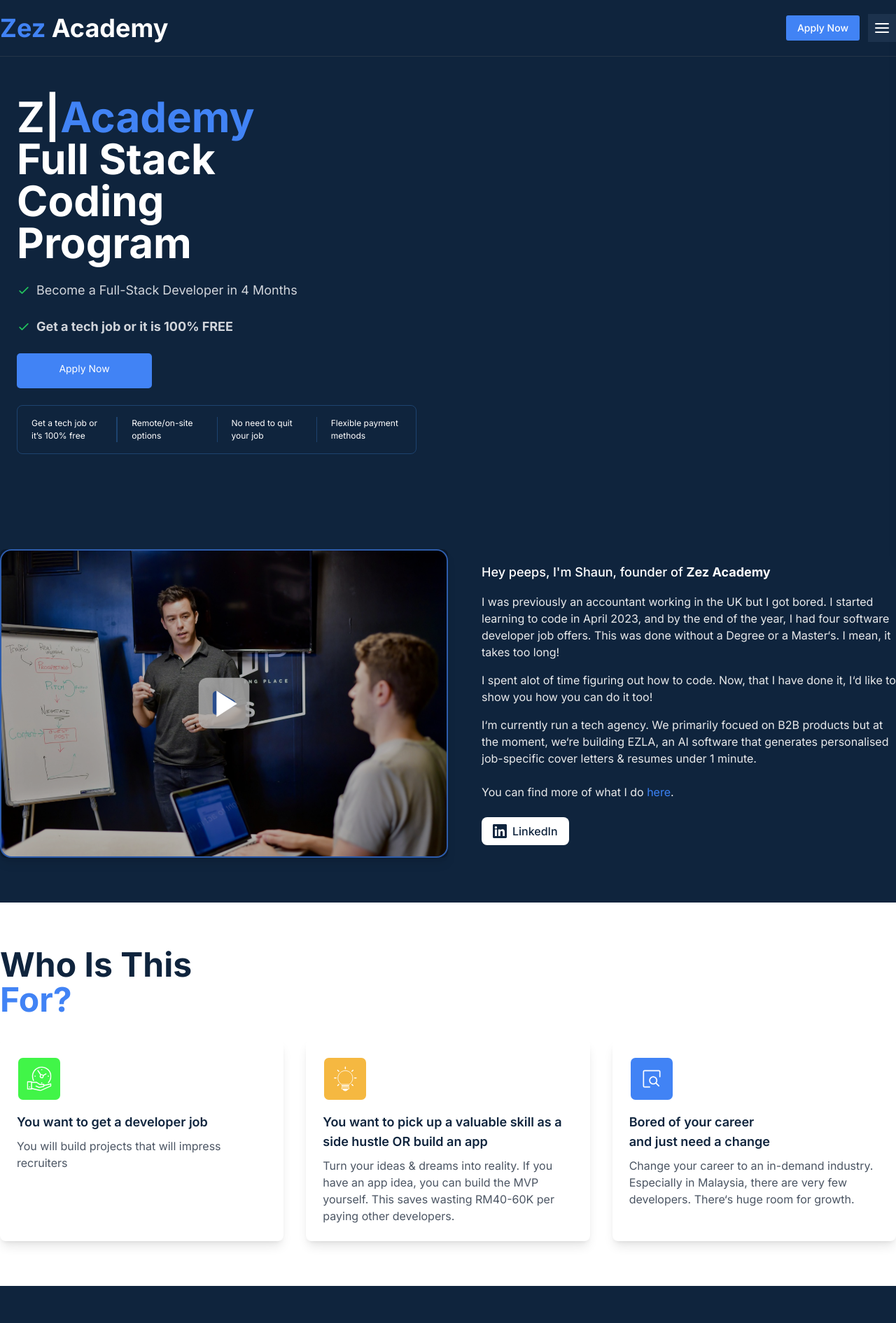
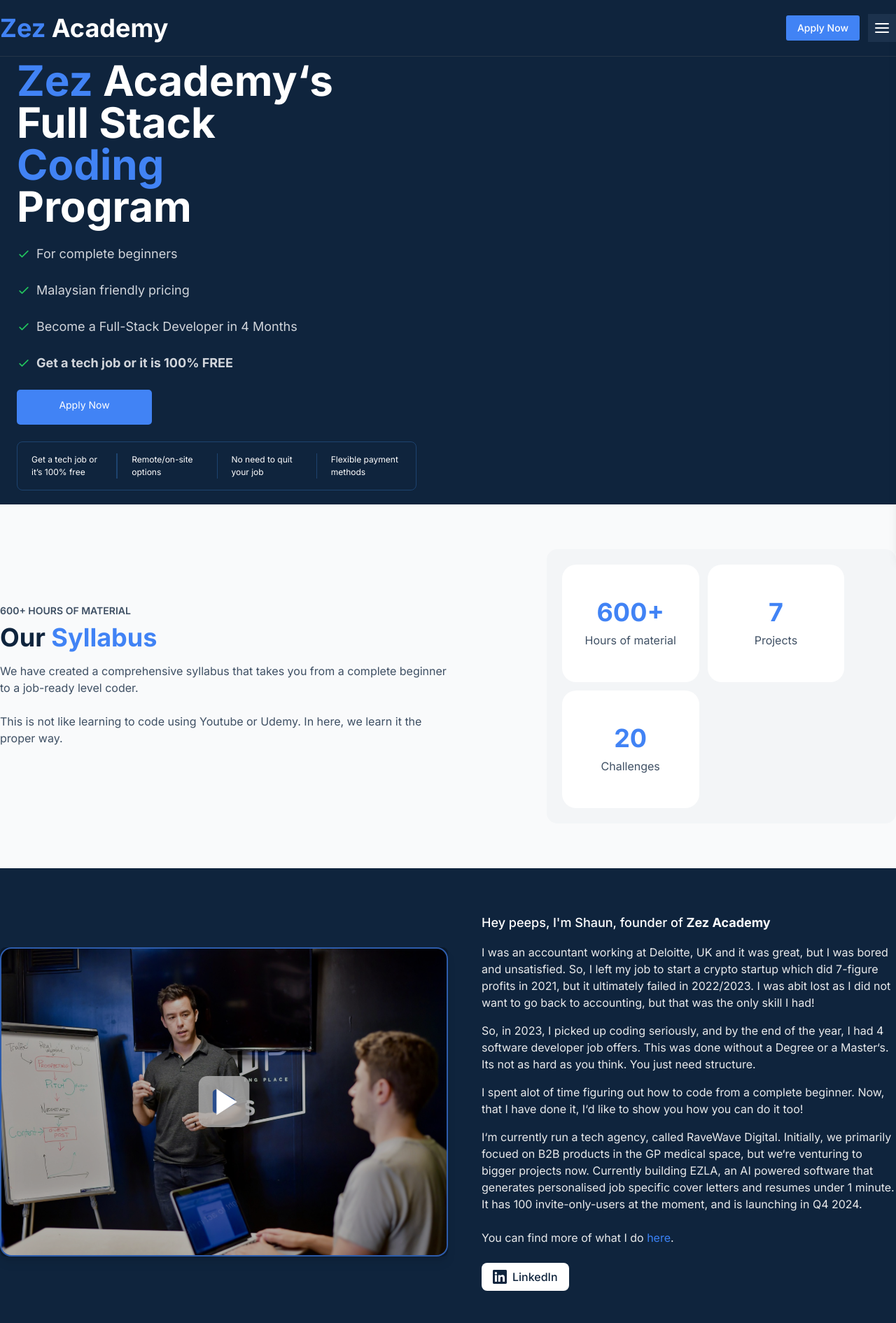
Before and after one commit to ssm53/zezacademy2025, a Next.js app: page / in a window 1280 px wide. Shown: the top 1891 px of the page at 70% size. Built offline with nearby package versions, Linux system fonts and the light colour scheme.

Commit message:
before adding backend

```diff
--- a/src/app/components/sections/boot-camp.jsx
+++ b/src/app/components/sections/boot-camp.jsx
@@ -47,7 +47,23 @@
           you. With <br /> personalized support and a community of learners,
           you’ll reach your <br /> goals faster than you think.
         </p> */}
+        <ul className="mt-4 space-y-2 text-gray-600 list-disc pl-4">
+          <li className="text-base sm:text-lg leading-relaxed">
+            You are serious about learning to code and want to join a program
+            that guarantees results
+          </li>
+          <li className="text-base sm:text-lg leading-relaxed">
+            You are 40 years and below.
+          </li>
+          <li className="text-base sm:text-lg leading-relaxed">
+            You have never coded before or you are a beginner
+          </li>
+        </ul>
       </div>
+      <h2 className="leading-[30px] sm:leading-[50px] text-[20px] sm:text-[48px] font-bold text-primary">
+        What Will You <br className="hidden sm:block" />
+        <span className="text-secondary">Achieve?</span>
+      </h2>
 
       {/* Animated Cards Section */}
       <motion.div
@@ -73,10 +89,11 @@
             </div>
           </div>
           <h3 className="text-[18px] sm:text-lg font-semibold text-primary mb-2">
-            You want to get a developer job
+            You will get a developer job
           </h3>
           <p className="text-[16px] sm:text-gray-600">
-            You will build projects that will impress recruiters
+            You transform from a complete beginner to a job-ready level
+            developer
           </p>
         </motion.div>
 
@@ -97,13 +114,14 @@
             </div>
           </div>
           <h3 className="text-[18px] sm:text-lg font-semibold text-primary mb-2">
-            You want to pick up a valuable skill as a side hustle OR build an
-            app
+            You will be able to build apps yourself and pick up freelancing as a
+            side-hustle
           </h3>
           <p className="text-[16px] sm:text-gray-600">
-            Turn your ideas & dreams into reality. If you have an app idea, you
-            can build the MVP yourself. This saves wasting RM40-60K per paying
-            other developers.
+            Turn your ideas into reality. Remember that app idea you had? Well,
+            you&lsquo;ll have the skills to build it from scratch. This saves
+            you RM40,000 - RM60,000 as you dont need to pay a developer to do
+            it!
           </p>
         </motion.div>
 
@@ -124,11 +142,13 @@
             </div>
           </div>
           <h3 className="text-[18px] sm:text-lg font-semibold text-primary mb-2">
-            Bored of your career <br /> and just need a change
+            You will make a successful career change <br /> to an in-demand
+            industry
           </h3>
           <p className="text-[16px] sm:text-gray-600">
-            Change your career to an in-demand industry. Especially in Malaysia,
-            there are very few developers. There&lsquo;s huge room for growth.
+            Tech is booming. Unlike the USA, there are very few developers in
+            Malaysia. There&lsquo;s huge room for growth and opportunities. Act
+            now!
           </p>
         </motion.div>
       </motion.div>
--- a/src/app/components/sections/hero-section.jsx
+++ b/src/app/components/sections/hero-section.jsx
@@ -41,16 +41,18 @@
             animate="visible"
             variants={textVariants}
           >
-            {/* <span className="text-secondary">Zez </span> */}
-            <Typical
+            <span className="text-secondary">Zez </span>
+            {/* <Typical
               className="inline-block"
               steps={["Z", 1000, "Ze", 1000, "Zez", 1000]}
               loop={Infinity}
               wrapper="span"
-            />
-            <span className="text-secondary">Academy </span>
+            /> */}
+            <span>Academy&lsquo;s </span>
             <br className="hidden md:block" />
-            Full Stack Coding <br /> Program
+            Full Stack <span className="text-secondary">
+              Coding
+            </span> <br /> Program
           </motion.h1>
 
           {/* <motion.p
@@ -62,6 +64,54 @@
             Become a Full-Stack Developer in 4 Months and get a developer job.
             If not, it is 100% FREE.
           </motion.p> */}
+          <motion.div className="flex items-center mt-6 justify-center md:justify-start">
+            <svg
+              xmlns="http://www.w3.org/2000/svg"
+              className="h-5 w-5 text-green-500 flex-shrink-0"
+              fill="none"
+              viewBox="0 0 24 24"
+              stroke="currentColor"
+            >
+              <path
+                strokeLinecap="round"
+                strokeLinejoin="round"
+                strokeWidth={2}
+                d="M5 13l4 4L19 7"
+              />
+            </svg>
+            <motion.p
+              className="ml-2 text-sm md:text-lg text-gray-300 text-center md:text-left"
+              initial="hidden"
+              animate="visible"
+              variants={textVariants}
+            >
+              For complete beginners
+            </motion.p>
+          </motion.div>
+          <motion.div className="flex items-center mt-6 justify-center md:justify-start">
+            <svg
+              xmlns="http://www.w3.org/2000/svg"
+              className="h-5 w-5 text-green-500 flex-shrink-0"
+              fill="none"
+              viewBox="0 0 24 24"
+              stroke="currentColor"
+            >
+              <path
+                strokeLinecap="round"
+                strokeLinejoin="round"
+                strokeWidth={2}
+                d="M5 13l4 4L19 7"
+              />
+            </svg>
+            <motion.p
+              className="ml-2 text-sm md:text-lg text-gray-300 text-center md:text-left"
+              initial="hidden"
+              animate="visible"
+              variants={textVariants}
+            >
+              Malaysian friendly pricing
+            </motion.p>
+          </motion.div>
           <motion.div className="flex items-center mt-6 justify-center md:justify-start">
             <svg
               xmlns="http://www.w3.org/2000/svg"
--- a/src/app/components/sections/our-cohorts.jsx
+++ b/src/app/components/sections/our-cohorts.jsx
@@ -36,15 +36,15 @@
       <div className="sm:text-center text-start">
         {/* Title */}
         <h2 className="text-3xl md:text-4xl font-bold text-primary">
-          Our Cohorts
+          Our Next Cohort
         </h2>
 
         {/* Description */}
-        <p className="mt-4 text-gray-600 text-lg">
+        {/* <p className="mt-4 text-gray-600 text-lg">
           Hurry! Only limited seats remaining. Secure your spot today and <br />
           start your coding journey with personalized support, real-world <br />
           projects, and a 100% job guarantee.
-        </p>
+        </p> */}
       </div>
 
       {/* Cohort Dates Section */}
@@ -60,15 +60,15 @@
           variants={cardVariants}
         >
           <h3 className="sm:py-4 px-0 text-sm sm:text-xl font-semibold text-[#0D2138] leading-tight">
-            15th Oct, <br /> 2024
+            28th Oct, <br /> 2024
           </h3>
           <p className="text-gray-600 mt-2 text-xs sm:text-base font-medium">
-            5 Spots left
+            ONLY 4 SPOTS LEFT
           </p>
         </motion.div>
 
         {/* Date Card 2 */}
-        <motion.div
+        {/* <motion.div
           className="flex justify-center flex-col bg-white rounded-[19px] p-4 text-center h-[95px] sm:h-[158px] sm:w-[213px] w-[120px] text-sm sm:text-base"
           variants={cardVariants}
         >
@@ -78,10 +78,10 @@
           <p className="text-gray-600 mt-2 text-xs sm:text-base font-medium">
             6 Spots left
           </p>
-        </motion.div>
+        </motion.div> */}
 
         {/* Date Card 3 */}
-        <motion.div
+        {/* <motion.div
           className="flex justify-center flex-col bg-white rounded-[19px] p-4 text-center h-[95px] sm:h-[158px] sm:w-[213px] w-[120px] text-sm sm:text-base"
           variants={cardVariants}
         >
@@ -91,7 +91,7 @@
           <p className="text-gray-600 mt-2 text-xs sm:text-base font-medium">
             6 Spots left
           </p>
-        </motion.div>
+        </motion.div> */}
       </motion.div>
     </section>
   );
--- a/src/app/components/sections/our-founder.jsx
+++ b/src/app/components/sections/our-founder.jsx
@@ -84,20 +84,33 @@
             <span className="font-bold">Zez Academy</span>
           </p>
           <p className="mb-4 text-[#E9EAEB]">
-            I was previously an accountant working in the UK but I got bored. I
-            started learning to code in April 2023, and by the end of the year,
-            I had four software developer job offers. This was done without a
-            Degree or a Master&lsquo;s. I mean, it takes too long!
+            I was an accountant working at Deloitte, UK and it was great, but I
+            was bored and unsatisfied. So, I left my job to start a crypto
+            startup which did 7-figure profits in 2021, but it ultimately failed
+            in 2022/2023. I was abit lost as I did not want to go back to
+            accounting, but that was the only skill I had!
           </p>
           <p className="mb-4 text-[#E9EAEB]">
-            I spent alot of time figuring out how to code. Now, that I have done
-            it, I&lsquo;d like to show you how you can do it too!
+            So, in 2023, I picked up coding seriously, and by the end of the
+            year, I had 4 software developer job offers. This was done without a
+            Degree or a Master&lsquo;s. Its not as hard as you think. You just
+            need structure.
           </p>
+          <p className="mb-4 text-[#E9EAEB]">
+            I spent alot of time figuring out how to code from a complete
+            beginner. Now, that I have done it, I&lsquo;d like to show you how
+            you can do it too!
+          </p>
+          {/* <p className="mb-4 text-[#E9EAEB]">
+            I believe the key aspect of learning code is for you to have an actual person available to give you personalised help when you get confused and stuck.
+          </p> */}
           <p className="mb-6 text-[#E9EAEB]">
-            I&lsquo;m currently run a tech agency. We primarily focued on B2B
-            products but at the moment, we&lsquo;re building EZLA, an AI
-            software that generates personalised job-specific cover letters &
-            resumes under 1 minute.
+            I&lsquo;m currently run a tech agency, called RaveWave Digital.
+            Initially, we primarily focued on B2B products in the GP medical
+            space, but we&lsquo;re venturing to bigger projects now. Currently
+            building EZLA, an AI powered software that generates personalised
+            job specific cover letters and resumes under 1 minute. It has 100
+            invite-only-users at the moment, and is launching in Q4 2024.
           </p>
           <p className="mb-6 text-[#E9EAEB]">
             You can find more of what I do{" "}
--- a/src/app/components/sections/pricing.jsx
+++ b/src/app/components/sections/pricing.jsx
@@ -1,54 +1,145 @@
-import React from "react";
+// import React from "react";
+
+// const Pricing = () => {
+//   return (
+//     <section id="pricing" className="max-w-[1280px] mx-auto px-4 lg:px-0 py-16">
+//       <div className="grid grid-cols-1 lg:grid-cols-2 gap-8">
+//         {/* Left Section */}
+//         <div className="flex flex-col justify-center">
+//           <h2 className="text-[32px] sm:text-[40px] font-bold text-primary leading-tight">
+//             How Much does it cost?
+//           </h2>
+//           <ul className="mt-4 space-y-4 text-gray-700">
+//             <li className="text-base sm:text-lg leading-relaxed">
+//               • RM 1000/month for 7 months
+//             </li>
+//             <li className="text-base sm:text-lg leading-relaxed">
+//               • RM 5000 (one-time payment)
+//             </li>
+//           </ul>
+//         </div>
+
+//         {/* Right Section (Pricing Card) */}
+//         <div className="bg-[#F7F8F9] rounded-[15px] p-8 shadow-md">
+//           <h3 className="text-[22px] font-bold text-primary mb-2">
+//             Friends & Family Discount
+//           </h3>
+//           <p className="text-sm text-gray-600 mb-4">
+//             If you are seeing this, you are probably either my family or friend,
+//             or a friend of a friend.
+//           </p>
+//           <div className="bg-primary shadow-sm rounded-lg p-6 relative">
+//             {/* Discount Badge */}
+//             <div className="absolute top-0 right-0 bg-[#F5BB42] text-darkBlue text-xs font-bold rounded-full px-4 py-1 -mt-4 -mr-4">
+//               100% OFF
+//             </div>
+//             {/* Pricing Box */}
+//             {/* <h4 className="text-4xl font-extrabold text-white">
+//               $500USD /
+//               <span className="text-3xl text-gray-400 line-through ml-2">
+//                 $5,000USD
+//               </span>
+//             </h4> */}
+//             <h4 className="text-4xl font-extrabold text-white">
+//               RM 0
+//               <span className="text-3xl text-gray-400 line-through ml-2">
+//                 RM 5000
+//               </span>
+//             </h4>
+//             <p className="mt-2 text-sm text-white">
+//               • Only for the first 10 family or friends.
+//             </p>
+
+//             {/* Apply Now Button */}
+//             <a
+//               href="https://docs.google.com/forms/d/e/1FAIpQLSdZbUvC0vVXuVLHg5UxAQ11wJSJeVoxtWP_EoIsfZRRUNMo5w/viewform?usp=sf_link"
+//               target="_blank"
+//               rel="noopener noreferrer"
+//               className="inline-block mt-4 bg-secondary hover:bg-primary-dark text-white font-semibold text-center rounded-lg px-6 py-3"
+//             >
+//               Apply Now
+//             </a>
+//           </div>
+//         </div>
+//       </div>
+//     </section>
+//   );
+// };
+
+// export default Pricing;
+
+"use client";
+import React, { useState } from "react";
 
 const Pricing = () => {
+  // State for selected payment option
+  const [paymentPlan, setPaymentPlan] = useState("one-time");
+
+  // Function to handle payment plan change
+  const handlePaymentChange = (e) => {
+    setPaymentPlan(e.target.value);
+  };
+
+  // Pricing logic based on selected plan
+  const getPriceDetails = () => {
+    switch (paymentPlan) {
+      case "one-time":
+        return {
+          price: "RM 7000",
+          description: "One-time payment",
+        };
+      case "6-months":
+        return {
+          price: "RM 1500/month for 6 months",
+          description: "6-month payment plan",
+        };
+      case "12-months":
+        return {
+          price: "RM 1000/month for 12 months",
+          description: "12-month payment plan",
+        };
+      default:
+        return {
+          price: "RM 7000",
+          description: "One-time payment",
+        };
+    }
+  };
+
+  const { price, description } = getPriceDetails();
+
   return (
     <section id="pricing" className="max-w-[1280px] mx-auto px-4 lg:px-0 py-16">
       <div className="grid grid-cols-1 lg:grid-cols-2 gap-8">
         {/* Left Section */}
         <div className="flex flex-col justify-center">
           <h2 className="text-[32px] sm:text-[40px] font-bold text-primary leading-tight">
-            How Much does It costs?
+            Choose how you want to pay
           </h2>
-          <ul className="mt-4 space-y-4 text-gray-700">
-            <li className="text-base sm:text-lg leading-relaxed">
-              • RM 1000/month for 7 months
-            </li>
-            <li className="text-base sm:text-lg leading-relaxed">
-              • RM 5000 (one-time payment)
-            </li>
-          </ul>
+          {/* Payment Plan Options */}
+          <div className="mt-4">
+            <label className="block text-gray-700 mb-2">
+              Select a payment plan:
+            </label>
+            <select
+              value={paymentPlan}
+              onChange={handlePaymentChange}
+              className="w-full p-2 bg-white border border-gray-300 rounded-lg"
+            >
+              <option value="one-time">One-time payment</option>
+              <option value="6-months">Over 6 months</option>
+              <option value="12-months">Over 12 months</option>
+            </select>
+          </div>
         </div>
 
         {/* Right Section (Pricing Card) */}
         <div className="bg-[#F7F8F9] rounded-[15px] p-8 shadow-md">
-          <h3 className="text-[22px] font-bold text-primary mb-2">
-            Friends & Family Discount
-          </h3>
-          <p className="text-sm text-gray-600 mb-4">
-            If you are seeing this, you are probably either my family or friend,
-            or a friend of a friend.
-          </p>
+          <h3 className="text-[22px] font-bold text-primary mb-2">Pricing</h3>
           <div className="bg-primary shadow-sm rounded-lg p-6 relative">
-            {/* Discount Badge */}
-            <div className="absolute top-0 right-0 bg-[#F5BB42] text-darkBlue text-xs font-bold rounded-full px-4 py-1 -mt-4 -mr-4">
-              100% OFF
-            </div>
             {/* Pricing Box */}
-            {/* <h4 className="text-4xl font-extrabold text-white">
-              $500USD /
-              <span className="text-3xl text-gray-400 line-through ml-2">
-                $5,000USD
-              </span>
-            </h4> */}
-            <h4 className="text-4xl font-extrabold text-white">
-              RM 0
-              <span className="text-3xl text-gray-400 line-through ml-2">
-                RM 5000
-              </span>
-            </h4>
-            <p className="mt-2 text-sm text-white">
-              • Only for the first 10 family or friends.
-            </p>
+            <h4 className="text-4xl font-extrabold text-white">{price}</h4>
+            <p className="mt-2 text-sm text-white">{description}</p>
 
             {/* Apply Now Button */}
             <a
--- a/src/app/components/sections/sixhundred-hours.jsx
+++ b/src/app/components/sections/sixhundred-hours.jsx
@@ -45,7 +45,7 @@
     >
       <div className="lg:flex lg:justify-between lg:items-center max-w-[1300px] mx-auto">
         {/* Left Section */}
-        <motion.div
+        {/* <motion.div
           className="lg:w-1/2"
           initial="hidden"
           animate={isInView ? "visible" : "hidden"}
@@ -72,6 +72,33 @@
           >
             Get Free Access
           </button>
+        </motion.div> */}
+        <motion.div
+          className="lg:w-1/2"
+          initial="hidden"
+          animate={isInView ? "visible" : "hidden"}
+          variants={leftSectionVariants}
+        >
+          <h3 className="text-sm font-semibold text-[#0F243DCC] uppercase mb-2">
+            600+ HOURS OF MATERIAL
+          </h3>
+          <h2 className="text-4xl font-bold text-primary mb-4">
+            Our <span className="text-secondary">Syllabus</span>
+          </h2>
+          <p className="text-[#0F243DCC] mb-6">
+            We have created a comprehensive syllabus that takes you from a
+            complete beginner to a job-ready level coder.
+          </p>
+          <p className="text-[#0F243DCC] mb-8">
+            This is not like learning to code using Youtube or Udemy. In here,
+            we learn it the proper way.
+          </p>
+          {/* <button
+            href="#enrollement-section"
+            className="bg-primary text-white py-3 px-6 rounded-[5px] hover:bg-secondary transition w-full sm:w-auto"
+          >
+            Get Free Access
+          </button> */}
         </motion.div>
 
         {/* Right Section */}
--- a/src/app/page.js
+++ b/src/app/page.js
@@ -28,9 +28,9 @@
     <>
       <Header />
       <Hero />
-      {/* <SixHundred /> */}
+      <SixHundred />
       <OurFounder />
-      {/* <OurCohorts /> */}
+      <OurCohorts />
       <BootcampSection />
       <WhyChoose />
       <InfoSection />
```
